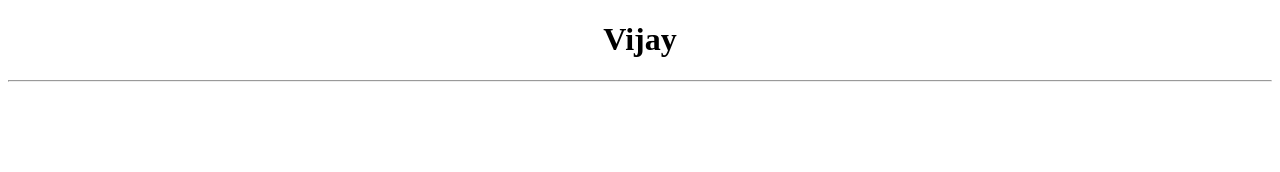
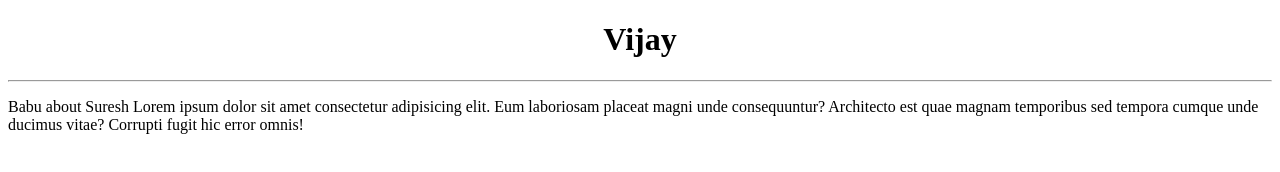
Before and after one commit to kiruthigarcad01/Htmlrepoforlearinggit, a plain HTML site: page index.html in a window 1280 px wide. Drawn offline with Linux system fonts and the light colour scheme.

Commit message:
added paragraph

```diff
--- a/index.html
+++ b/index.html
@@ -10,5 +10,6 @@
         <h1>Vijay</h1>
         </center>
         <hr>
+        <p>Babu about Suresh Lorem ipsum dolor sit amet consectetur adipisicing elit. Eum laboriosam placeat magni unde consequuntur? Architecto est quae magnam temporibus sed tempora cumque unde ducimus vitae? Corrupti fugit hic error omnis!</p>
 </body>
 </html>
```
